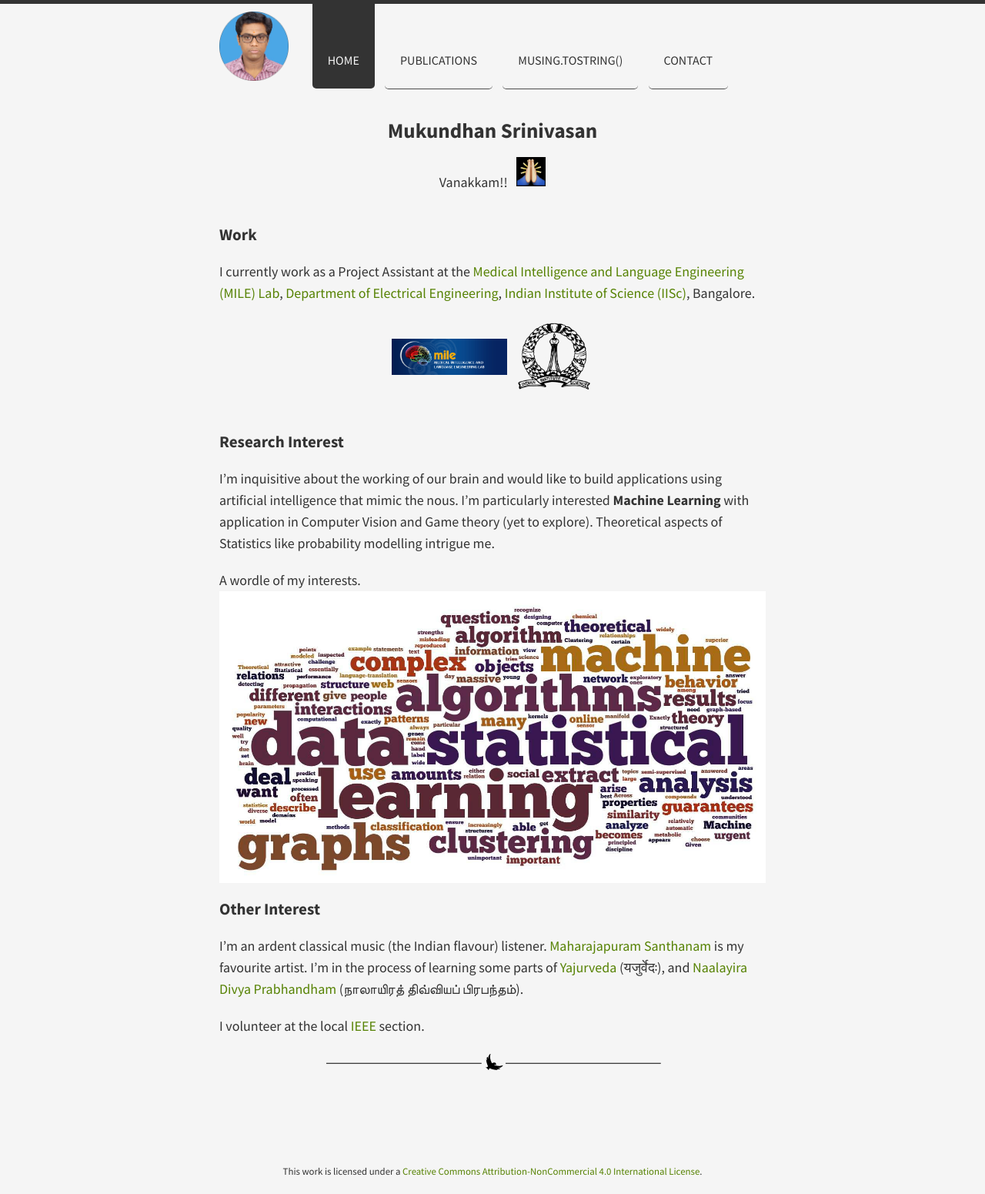
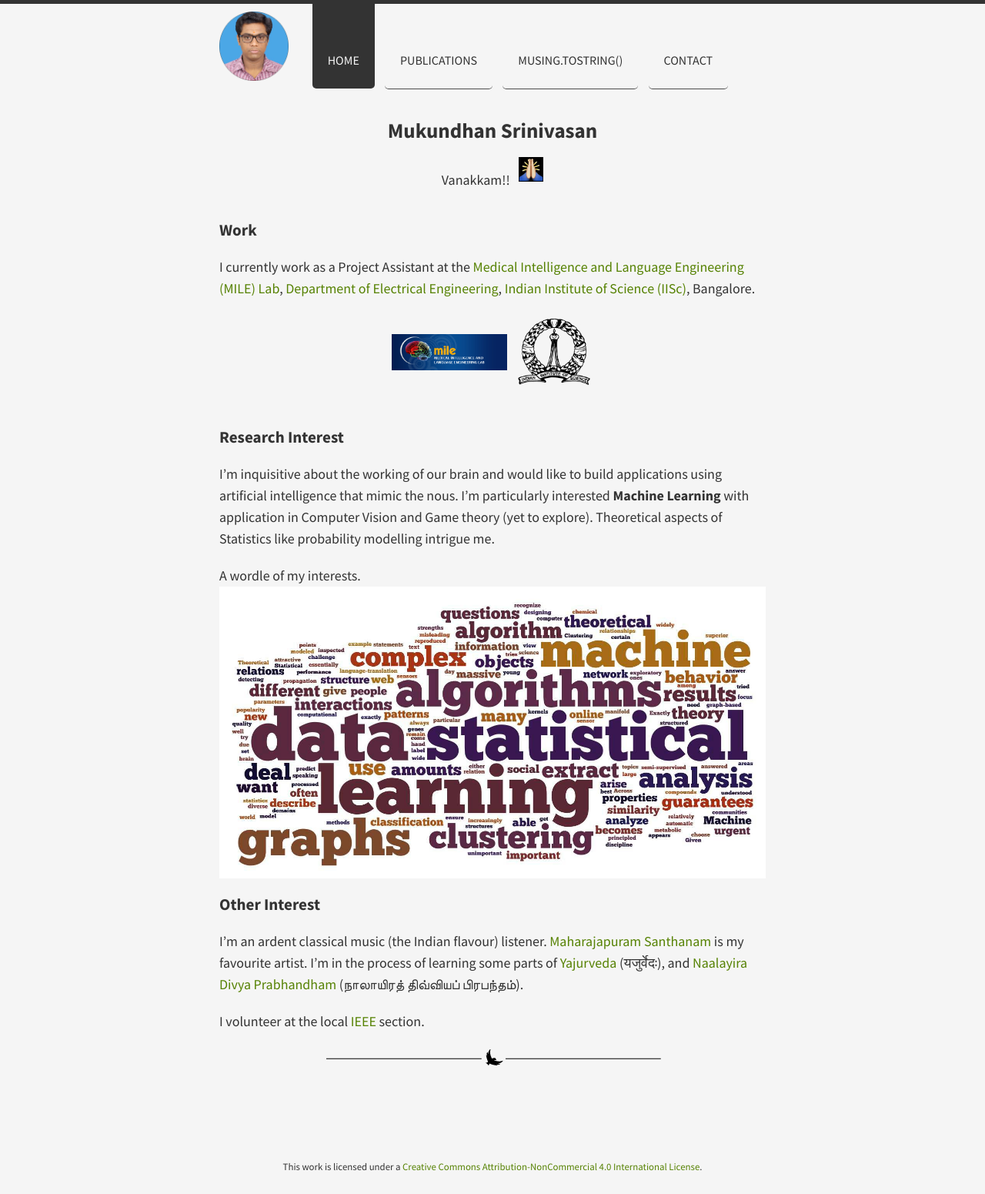
Before and after one commit to forkmsrini/forkmsrini.github.io-master, a Jekyll site: the page built from index.md, in a window 1280 px wide. Shown: the whole page at 77% size. Built offline with Jekyll 4.4.1, drawn with Linux system fonts in a browser that asks for light colours; nearby versions of some CDN libraries; Markdown is read by kramdown in place of the engine named in the settings.

Commit message:
Update index.md

```diff
--- a/index.md
+++ b/index.md
@@ -7,7 +7,7 @@ permalink: /
 <div align="center">
 <table text-align="center">
 <tr>
-<td>Vanakkam!!</td><td><img src='/public/images/vanakkam.png' width='38' border='0'></td>
+<td>Vanakkam!!</td><td><img src='/public/images/vanakkam.png' width='32' border='0'></td>
 </tr>
 </table>
 </div>
```
